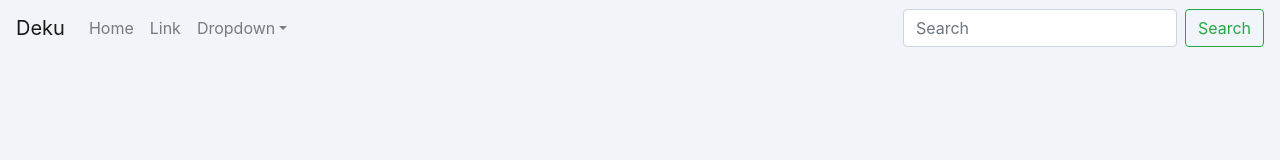
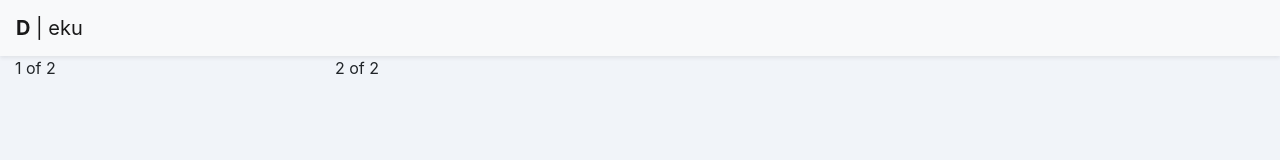
Before and after one commit to Afkanerd/Deku-npm-release, a React app in the folder dash/: page / in a window 1280 px wide. Built offline with nearby package versions, Linux system fonts and the light colour scheme.

Commit message:
add dashboard component

```diff
--- a/dash/src/components/DashBoard.js
+++ b/dash/src/components/DashBoard.js
@@ -1,20 +1,19 @@
 import React from 'react';
+import { Container, Row, Col } from "react-bootstrap";
 
-import { Container, Row, Col } from "react-bootstrap";
+import MainNav from './MainNav';
 
 const DashBoard = () => {
     return (
-        <Container>
-            <Row>
-                <Col>1 of 2</Col>
-                <Col>2 of 2</Col>
-            </Row>
-            <Row>
-                <Col>1 of 3</Col>
-                <Col>2 of 3</Col>
-                <Col>3 of 3</Col>
-            </Row>
-        </Container>
+        <>
+            <MainNav />
+            <Container fluid>
+                <Row>
+                    <Col md={3}>1 of 2</Col>
+                    <Col md={9}>2 of 2</Col>
+                </Row>
+            </Container>
+        </>
     );
 };
 
--- a/dash/src/components/MainNav.js
+++ b/dash/src/components/MainNav.js
@@ -1,29 +1,14 @@
 import React from 'react';
-import { Navbar, Nav, NavDropdown, Form, FormControl, Button } from 'react-bootstrap';
+import { Navbar } from 'react-bootstrap';
 
 const MainNav = () => {
   return (
-    <Navbar bg="light" expand="lg">
-      <Navbar.Brand href="#home">Deku</Navbar.Brand>
-      <Navbar.Toggle aria-controls="basic-navbar-nav" />
-      <Navbar.Collapse id="basic-navbar-nav">
-        <Nav className="mr-auto">
-          <Nav.Link href="#home">Home</Nav.Link>
-          <Nav.Link href="#link">Link</Nav.Link>
-          <NavDropdown title="Dropdown" id="basic-nav-dropdown">
-            <NavDropdown.Item href="#action/3.1">Action</NavDropdown.Item>
-            <NavDropdown.Item href="#action/3.2">Another action</NavDropdown.Item>
-            <NavDropdown.Item href="#action/3.3">Something</NavDropdown.Item>
-            <NavDropdown.Divider />
-            <NavDropdown.Item href="#action/3.4">Separated link</NavDropdown.Item>
-          </NavDropdown>
-        </Nav>
-        <Form inline>
-          <FormControl type="text" placeholder="Search" className="mr-sm-2" />
-          <Button variant="outline-success">Search</Button>
-        </Form>
-      </Navbar.Collapse>
-    </Navbar>
+    <>
+      <Navbar bg="light" expand="lg" className="shadow-sm">
+        <Navbar.Brand><span className="font-weight-bold">D</span> | eku</Navbar.Brand>
+        <Navbar.Toggle aria-controls="main-navbar-nav" />
+      </Navbar>
+    </>
   );
 };
 
--- a/dash/src/index.html
+++ b/dash/src/index.html
@@ -3,6 +3,7 @@
 
 <head>
   <meta charset="UTF-8">
+  <meta name="viewport" content="width=device-width, initial-scale=1">
   <title>Deku</title>
 </head>
 
--- a/dash/src/index.js
+++ b/dash/src/index.js
@@ -3,6 +3,6 @@ import { render } from 'react-dom';
 
 import './main.scss';
 
-import MainNav from './components/MainNav';
+import DashBoard from './components/DashBoard';
 
-render(<MainNav />, document.getElementById('root'))
+render(<DashBoard />, document.getElementById('root'))
--- a/dash/src/main.scss
+++ b/dash/src/main.scss
@@ -7,7 +7,6 @@ $theme-colors: (
   "danger": #ff4136,
   "secondary": #B6C5E3,
   "dark": #4C5A78,
-  "light": #F1F4F9,
 );
 
 @import "~bootstrap/scss/bootstrap";
```
